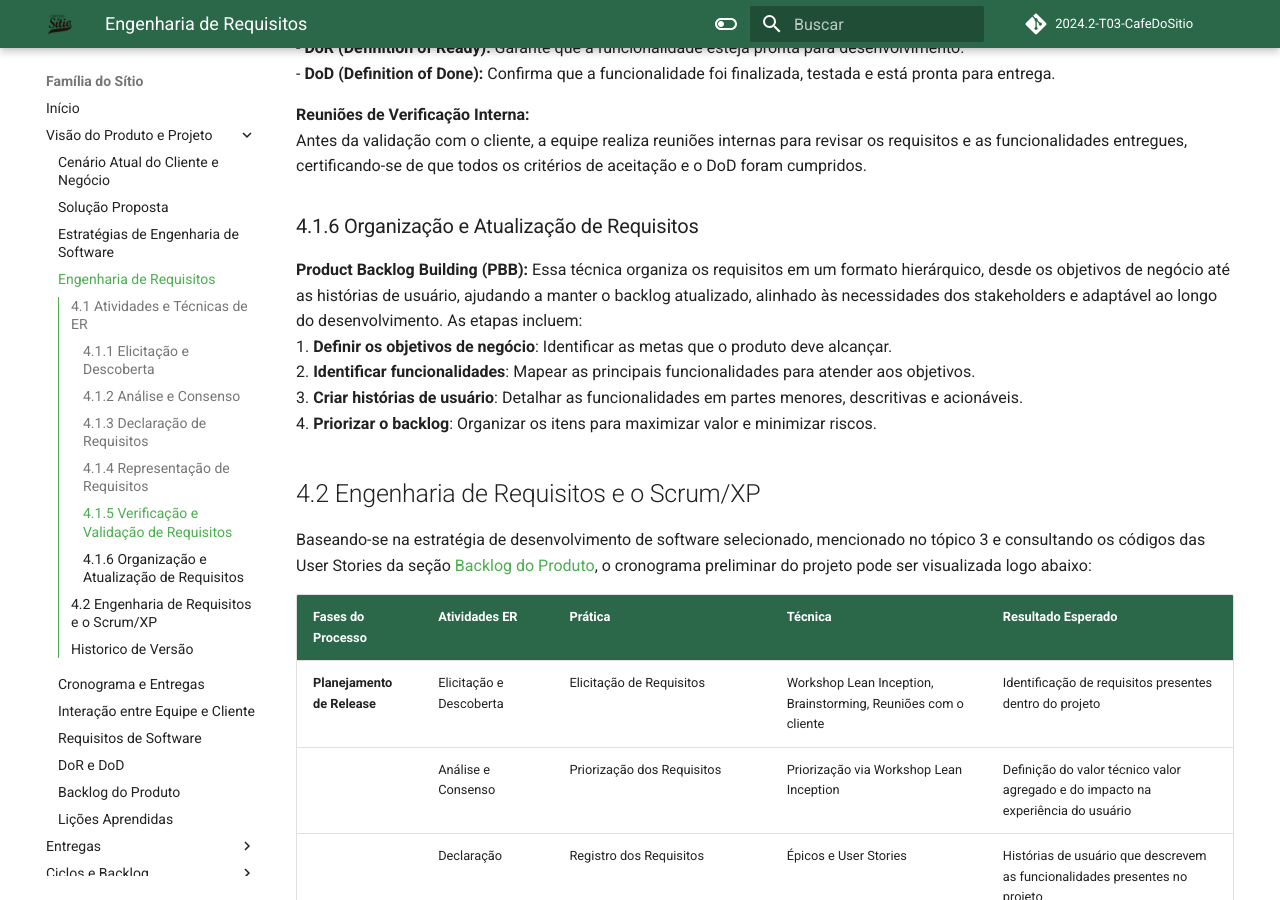
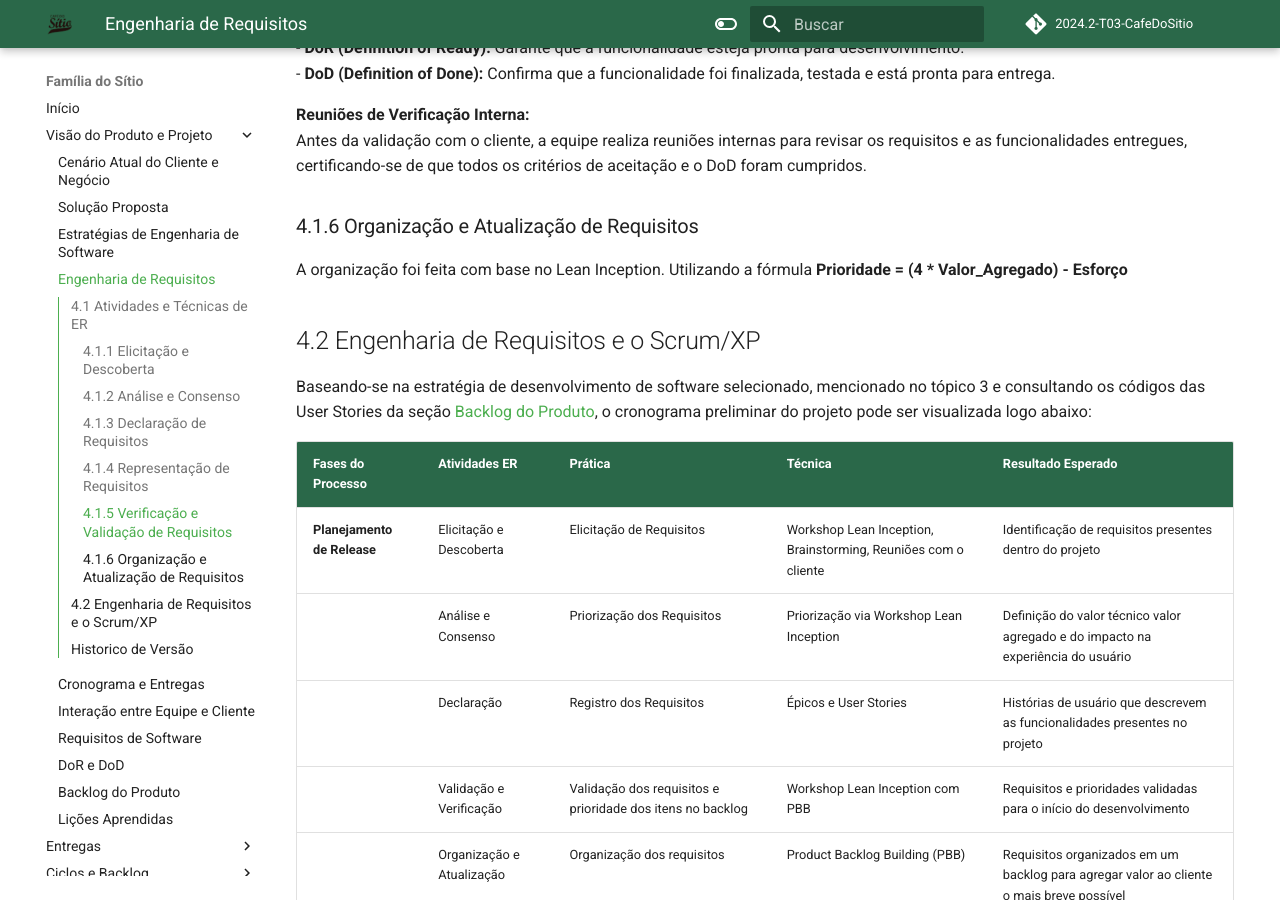
Before and after one commit to mdsreq-fga-unb/2024.2-T03-CafeDoSitio, an MkDocs documentation site: the page built from docs/sections/2-docPage/4-engenhariaRequisitos.md, in a window 1280 px wide and 900 px high, scrolled down 1942 px. Built offline with MkDocs 1.6.1 and Material for MkDocs 9.7.7, drawn with Linux system fonts in a browser that asks for light colours; comment, search, counter and statistics services are not loaded.

Commit message:
docs: correcao do topico 4.1.6

```diff
--- a/docs/sections/2-docPage/4-engenhariaRequisitos.md
+++ b/docs/sections/2-docPage/4-engenhariaRequisitos.md
@@ -59,11 +59,7 @@
 
 ### 4.1.6 Organização e Atualização de Requisitos
 
-**Product Backlog Building (PBB):** Essa técnica organiza os requisitos em um formato hierárquico, desde os objetivos de negócio até as histórias de usuário, ajudando a manter o backlog atualizado, alinhado às necessidades dos stakeholders e adaptável ao longo do desenvolvimento.  As etapas incluem:
-1. **Definir os objetivos de negócio**: Identificar as metas que o produto deve alcançar.
-2. **Identificar funcionalidades**: Mapear as principais funcionalidades para atender aos objetivos.
-3. **Criar histórias de usuário**: Detalhar as funcionalidades em partes menores, descritivas e acionáveis.
-4. **Priorizar o backlog**: Organizar os itens para maximizar valor e minimizar riscos.
+A organização foi feita com base no Lean Inception. Utilizando a fórmula **Prioridade = (4 * Valor_Agregado) - Esforço**
 
 ## 4.2 Engenharia de Requisitos e o Scrum/XP
 
```
